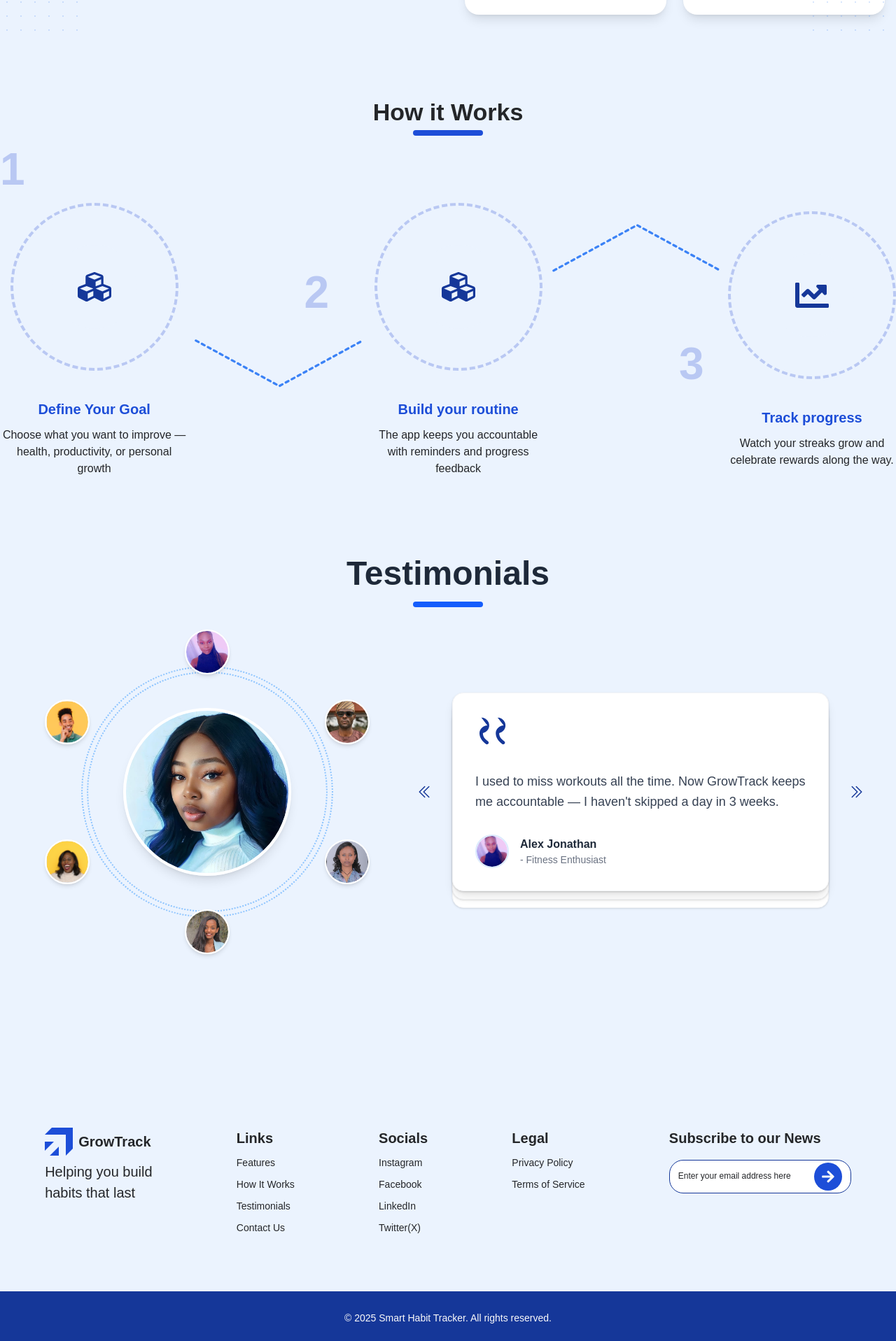
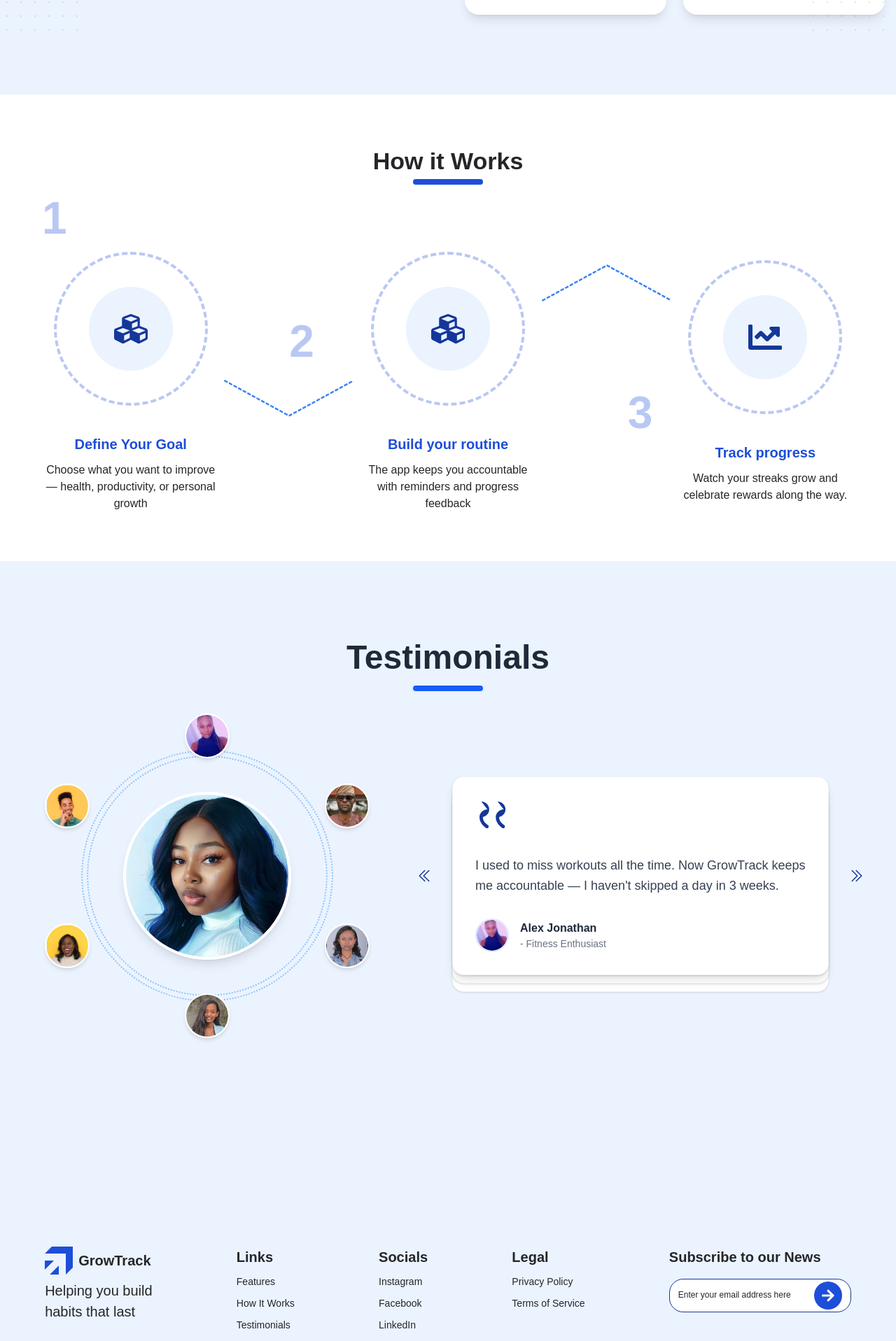
Before and after one commit to betty-19/Grow-Track, a Next.js app: page / in a window 1280 px wide. Shown: the part 747-2664 px from the top of the page at 70% size. Built offline with nearby package versions, Linux system fonts and the light colour scheme.

Commit message:
work on responsiveness of HowItWorks

```diff
--- a/app/globals.css
+++ b/app/globals.css
@@ -24,3 +24,6 @@ body {
   color: var(--foreground);
   font-family: Arial, Helvetica, sans-serif;
 }
+html {
+  scroll-behavior: smooth;
+}
--- a/app/page.js
+++ b/app/page.js
@@ -10,11 +10,23 @@ export default function Home() {
   return (
     <>
 
+     <section id="features">
+        <Features />
+      </section>
 
-      <Features />
-      <HowItWorks/>
-      <Testimonials />
-      <Footer/>
+      <section id="how-it-works">
+        <HowItWorks />
+      </section>
+
+      <section id="testimonials">
+        <Testimonials />
+      </section>
+      {/* <section id="contact">
+        <ContactUs />
+      </section> */}
+
+      <Footer />
+
 
     </>
   );
--- a/components/Footer.js
+++ b/components/Footer.js
@@ -4,8 +4,53 @@ import { FaArrowRight } from "react-icons/fa";
 
 export default function Footer() {
   const [isSubscribe, setIsSubscribe] = useState(false);
+  const [email, setEmail] = useState("");
+  const [error, setError] = useState("");
 
-  const handleSubscribeBtn = () => setIsSubscribe(true);
+  const handleSubscribeBtn = () => {
+    const emailRegex = /^[^\s@]+@[^\s@]+\.[^\s@]+$/;
+    if (!email) {
+      setError("Please Enter your Email");
+    } else if (!emailRegex.test(email)) {
+      setError("Please enter a valid email address.");
+      setIsSubscribe(false);
+    } else {
+      setIsSubscribe(true);
+      setError("");
+    }
+  };
+
+  const scrollToSection = (id) => {
+    const section = document.getElementById(id);
+    if (section) {
+      section.scrollIntoView({ behavior: "smooth" });
+    }
+  };
+
+  const linkGroups = [
+    {
+      title: "Links",
+      items: [
+        { name: "Features", id: "features" },
+        { name: "How It Works", id: "how-it-works" },
+        { name: "Testimonials", id: "testimonials" },
+        { name: "Contact Us", id: "footer-contact" },
+      ],
+    },
+    {
+      title: "Socials",
+      items: [
+        { name: "Instagram", url: "https://www.instagram.com" },
+        { name: "Facebook", url: "https://www.facebook.com" },
+        { name: "LinkedIn", url: "https://www.linkedin.com" },
+        { name: "Twitter(X)", url: "https://twitter.com" },
+      ],
+    },
+    {
+      title: "Legal",
+      items: ["Privacy Policy", "Terms of Service"],
+    },
+  ];
 
   return (
     <>
@@ -16,12 +61,13 @@ export default function Footer() {
           gap-10 py-20 px-6
           md:grid md:grid-cols-2 md:text-left
           lg:flex lg:flex-row lg:justify-around lg:items-start
+          mt-[50px]
         "
       >
-
+        {/* Logo and Tagline */}
         <div>
           <div className="flex items-center gap-2 mb-2 justify-center md:justify-start">
-            <img src="../images/logo.png" alt="" className="w-10 h-10" />
+            <img src="../logo.png" alt="" className="w-10 h-10" />
             <p className="text-[20px] font-[700] text-[#242629]">GrowTrack</p>
           </div>
           <p className="font-[500] text-[20px] text-[#242629]">
@@ -29,79 +75,75 @@ export default function Footer() {
           </p>
         </div>
 
-
-        {/* <div>
+        {/* Footer Link Groups */}
+        {linkGroups.map((group) => (
+          <div key={group.title}>
             <p className="text-[#242629] text-[20px] font-[700] mb-[10px]">
-            Links
+              {group.title}
             </p>
-          <div className="flex flex-col gap-[10px] font-[500] text-[14px] text-[#242629]">
-            <p>Features</p>
-            <p>How It Works</p>
-            <p>Testimonials</p>
-            <p>Contact Us</p>
-          </div>
-        </div>
-        <div>
-          <p className="text-[#242629] text-[20px] font-[700] mb-[10px]">
-            Socials
-          </p>
-          <div className="flex flex-col gap-[10px] font-[500] text-[14px] text-[#242629]">
-            <p>Instagram</p>
-            <p>Facebook</p>
-            <p>LinkedIn</p>
-            <p>Twitter(X)</p>
-          </div>
-        </div>
-
-
-        <div>
-          <p className="text-[#242629] text-[20px] font-[700] mb-[10px]">
-            Legal
-          </p>
-          <div className="flex flex-col gap-[10px] font-[500] text-[14px] text-[#242629]">
-            <p>Privacy Policy</p>
-            <p>How It Works</p>
-            <p>Terms of Service</p>
-          </div>
-        </div> */}
-
-       {[
-          { title: "Links", items: ["Features", "How It Works", "Testimonials", "Contact Us"] },
-          { title: "Socials", items: ["Instagram", "Facebook", "LinkedIn", "Twitter(X)"] },
-          { title: "Legal", items: ["Privacy Policy", "Terms of Service"] },
-        ].map((group) => (
-          <div key={group.title}>
-            <p className="text-[#242629] text-[20px] font-[700] mb-[10px]">{group.title}</p>
             <ul className="flex flex-col gap-[10px] font-[500] text-[14px] text-[#242629]">
-              {group.items.map((item) => (
-                <li key={item} className="hover:text-[#1D4ED8] cursor-pointer">{item}</li>
-              ))}
+              {group.items.map((item) =>
+                typeof item === "string" ? (
+                  <li
+                    key={item}
+                    className="hover:text-[#1D4ED8] cursor-pointer"
+                  >
+                    {item}
+                  </li>
+                ) : item.id ? (
+                  <li
+                    key={item.name}
+                    className="hover:text-[#1D4ED8] cursor-pointer"
+                    onClick={() => scrollToSection(item.id)}
+                  >
+                    {item.name}
+                  </li>
+                ) : (
+                  <li key={item.name}>
+                    <a
+                      href={item.url}
+                      target="_blank"
+                      rel="noopener noreferrer"
+                      className="hover:text-[#1D4ED8]"
+                    >
+                      {item.name}
+                    </a>
+                  </li>
+                )
+              )}
             </ul>
           </div>
         ))}
+
+        {/* Subscribe Section */}
         <div className="flex flex-col gap-4">
           <p className="font-[700] text-[20px] text-[#242629]">
             Subscribe to our News
           </p>
-         <div className="
+          <div
+            className="
               border border-[#153799] rounded-[20px]
               flex items-center bg-white
               w-full max-w-[340px] min-w-[260px] h-[48px]
               mx-auto md:mx-0 px-2 sm:px-3
-">
+            "
+          >
             <input
               type="email"
               placeholder="Enter your email address here"
+              id="email"
+              onChange={(e) => setEmail(e.target.value)}
               className="
                 flex-1 text-sm sm:text-[12px] font-[400] text-[#242629]
                 placeholder:text-[#242629]
                 focus:outline-none
                 pr-2
               "
+              required
             />
             <button
               className="
-      flex-shrink-0  /* prevents shrinking over the input */
+                flex-shrink-0
                 flex items-center justify-center
                 bg-[#1D4ED8] rounded-full cursor-pointer
                 hover:bg-[#153799] transition-colors
@@ -113,11 +155,12 @@ export default function Footer() {
             </button>
           </div>
 
-          {isSubscribe && (
-            <p className="font-[400] text-[16px] text-[#242629] sm:text-[18px] md:text-[20px] ">
+          {isSubscribe && !error && (
+            <p className="font-[400] text-[16px] text-[#242629] sm:text-[18px] md:text-[20px]">
               You're in! Thanks for subscribing
             </p>
           )}
+          {error && <p className="text-red-500 text-sm">{error}</p>}
         </div>
       </section>
 
--- a/components/HowItWorks.js
+++ b/components/HowItWorks.js
@@ -1,40 +1,8 @@
 import { FaPencilAlt, FaCubes, FaChartLine } from "react-icons/fa";
 import React from "react";
 
-// Reusable dashed chevron (up or down)
-const DashedChevronOld = ({ direction = "down", size = 400, color = "#3B82F6" }) => {
-const rotate =
-direction === "up" ? "rotate(180)" :
-direction === "left" ? "rotate(90)" :
-direction === "right" ? "rotate(-90)" : "rotate(0)";
-
-return (
-<svg
-width={size}
-height={size / 2}
-viewBox="0 0 24 12"
-fill="none"
-stroke={color}
-strokeWidth="0.2"
-strokeDasharray="1 0.7"
-strokeLinecap="round"
-strokeLinejoin="round"
-style={{ transform: rotate }}
->
-{/* Just the chevron head */}
-{/* <polyline points="0,0 12,8 22,1" /> */}
-<polyline points="1,1 12,7 23,1" />
-</svg>
-);
-};
-// Reusable dashed chevron (up or down)
 const DashedChevron = ({ direction = "down", size = 260, color = "#3B82F6" }) => {
-
-const points =
-direction === "up"
-? "1,7 12,1 23,7"
-: "1,1 12,7 23,1";
-
+  const points = direction === "up" ? "1,7 12,1 23,7" : "1,1 12,7 23,1";
   return (
     <svg
       width={size}
@@ -46,120 +14,194 @@ strokeWidth="0.3"
       strokeDasharray="0.4 0.5"
       strokeLinecap="round"
       strokeLinejoin="round"
+      className="chev-svg"
     >
       <polyline points={points} />
     </svg>
   );
 };
 
-
-
 export default function HowItWorks() {
   return (
-<section className="my-[50px]">
-<div className="flex flex-col items-center">
+    <section className="my-[50px] bg-white py-[70px] overflow-hidden" style={{ paddingLeft: "60px", paddingRight: "60px" }}>
+      <div className="flex flex-col items-center how-it-works-title">
         <p className="font-[700] text-[34px] text-[#242629]">How it Works</p>
-<div className="w-[100px] h-[8px] bg-[#1D4ED8] rounded-[8px]"></div>
+        <div className="w-[100px] h-[8px] bg-[#1D4ED8] rounded-[8px]" />
       </div>
- <p className="font-[700] text-[64px] text-[#B9C8F3]">1</p>
-<div className="flex items-center justify-around">
 
-    {/* Step 1 */}
-    <div className="flex flex-col items-center  gap-[40px]">
-<div className="flex flex-col items-start justify-center ">
+      {/* --- large-screen '1' (keeps your original row placement) --- */}
+      <p className="big-number hide-on-mobile font-[700] text-[64px] text-[#B9C8F3]">1</p>
 
-<div className="flex flex-col items-center gap-[25px] ">
-<div className="border-[4px] w-[240px] h-[240px] text-[#B9C8F3] border-dashed rounded-[50%] flex items-center justify-center">
-<div className="w-[120px] h-[120px] bg-[#EBF3FE] flex items-center justify-center rounded-[50%]">
-<FaCubes className="w-[48px] h-[48px] text-[#153799]" />
+      <div className="flex flex-col lg:flex-row items-center justify-around">
+
+        {/* -------- STEP 1 -------- */}
+        <div className="flex flex-col items-center gap-[40px] relative">
+          {/* mobile/stacked number: shown only on small/medium (on top of the circle) */}
+          <p className="mobile-number show-on-mobile font-[700] text-[#B9C8F3] text-[40px] md:text-[52px] absolute -top-8 left-1/2 transform -translate-x-1/2 ">
+            1
+          </p>
+
+          <div className="flex flex-col items-center gap-[25px]">
+            <div className="border-[4px] border-dashed border-[#B9C8F3] rounded-full flex items-center justify-center mid-circle
+                            w-[160px] h-[160px] md:w-[200px] md:h-[200px] lg:w-[240px] lg:h-[240px]">
+              <div className="bg-[#EBF3FE] rounded-full flex items-center justify-center mid-inner
+                              w-[80px] h-[80px] md:w-[100px] md:h-[100px] lg:w-[120px] lg:h-[120px]">
+                <FaCubes className="text-[#153799] w-[32px] h-[32px] md:w-[40px] md:h-[40px] lg:w-[48px] lg:h-[48px]" />
               </div>
             </div>
           </div>
-</div>
+
           <div className="flex flex-col items-center gap-[10px]">
-<p className="font-[700] text-[20px] text-[#1D4ED8]">Define Your Goal</p>
-<p className="font-[400] text-[16px] text-[#242629] text-center">
+            <p className="font-[700] text-[18px] md:text-[20px] text-[#1D4ED8]">Define Your Goal</p>
+            <p className="font-[400] text-[14px] md:text-[16px] text-[#242629] text-center max-w-[260px]">
               Choose what you want to improve — health, productivity, or personal growth
             </p>
           </div>
         </div>
 
-
-<div className="h-[20px]">
-<DashedChevron direction="down" size={260}/>
+        {/* chevron between 1 & 2 (we wrap it so we can hide/scale it for ranges) */}
+        <div className="h-[20px] mid-chevron hide-on-mobile">
+          <DashedChevron direction="down" size={260} />
         </div>
 
-{/* Step 2 */}
-<div className="flex flex-col items-center gap-[40px]">
-{/* <div className="flex items-center justify-center "> */}
-<div className="relative">
-<p className="font-[700] text-[64px] text-[#B9C8F3] absolute -top-[-80px] -left-[100px]">2</p>
-<div className="flex flex-col items-center gap-[25px] ">
-<div className="border-[4px] w-[240px] h-[240px] text-[#B9C8F3] border-dashed rounded-[50%] flex items-center justify-center">
-<div className="w-[120px] h-[120px] bg-[#EBF3FE] flex items-center justify-center rounded-[50%]">
-<FaCubes className="w-[48px] h-[48px] text-[#153799]" />
+        {/* -------- STEP 2 -------- */}
+        <div className="flex flex-col items-center gap-[40px] relative">
+          {/* large-screen number (keeps your original absolute placement) */}
+          <p className="big-number-step hide-on-mobile hidden lg:block font-[700] text-[64px] text-[#B9C8F3] absolute -top-[-80px] -left-[100px]">
+            2
+          </p>
+
+          {/* when stacked (mobile), show number on top of its circle */}
+          <p className="mobile-number show-on-mobile font-[700] text-[#B9C8F3] text-[40px] md:text-[52px] absolute -top-8 left-1/2 transform -translate-x-1/2">
+            2
+          </p>
+
+          <div className="flex flex-col items-center gap-[25px]">
+            <div className="border-[4px] border-dashed border-[#B9C8F3] rounded-full flex items-center justify-center mid-circle
+                            w-[160px] h-[160px] md:w-[200px] md:h-[200px] lg:w-[240px] lg:h-[240px]">
+              <div className="bg-[#EBF3FE] rounded-full flex items-center justify-center mid-inner
+                              w-[80px] h-[80px] md:w-[100px] md:h-[100px] lg:w-[120px] lg:h-[120px]">
+                <FaCubes className="text-[#153799] w-[32px] h-[32px] md:w-[40px] md:h-[40px] lg:w-[48px] lg:h-[48px]" />
               </div>
             </div>
           </div>
-</div>
+
           <div className="flex flex-col items-center gap-[10px]">
-<p className="font-[700] text-[20px] text-[#1D4ED8]">Build your routine</p>
-<p className="font-[400] text-[16px] text-[#242629] text-center">
+            <p className="font-[700] text-[18px] md:text-[20px] text-[#1D4ED8]">Build your routine</p>
+            <p className="font-[400] text-[14px] md:text-[16px] text-[#242629] text-center max-w-[260px]">
               The app keeps you accountable with reminders and progress feedback
             </p>
           </div>
         </div>
 
-
-
-<div className="h-[350px] ">
+        {/* chevron between 2 & 3 */}
+        <div className="h-[350px] mid-chevron hide-on-mobile">
           <DashedChevron direction="up" size={260} />
         </div>
 
-{/* Step 3 */}
-<div className="flex flex-col items-center gap-[40px]">
-   {/* <div className="flex items-end justify-center "> */}
-    <div className="relative">
-<p className="font-[700] text-[64px] text-[#B9C8F3] absolute -top-[-170px] -left-[70px]">3</p>
+        {/* -------- STEP 3 -------- */}
+        <div className="flex flex-col items-center gap-[40px] relative">
+          {/* large-screen number (keep original absolute placement) */}
+          <p className="big-number-step hide-on-mobile hidden lg:block font-[700] text-[64px] text-[#B9C8F3] absolute -top-[-170px] -left-[70px]">
+            3
+          </p>
+
+          {/* stacked/mobile number on top of circle */}
+          <p className="mobile-number show-on-mobile font-[700] text-[#B9C8F3] text-[40px] md:text-[52px] absolute -top-8 left-1/2 transform -translate-x-1/2">
+            3
+          </p>
+
           <div className="flex flex-col items-center gap-[25px]">
-<div className="border-[4px] w-[240px] h-[240px] text-[#B9C8F3] border-dashed rounded-[50%] flex items-center justify-center">
-<div className="w-[120px] h-[120px] bg-[#EBF3FE] flex items-center justify-center rounded-[50%]">
-<FaChartLine className="w-[48px] h-[48px] text-[#153799]" />
+            <div className="border-[4px] border-dashed border-[#B9C8F3] rounded-full flex items-center justify-center mid-circle
+                            w-[160px] h-[160px] md:w-[200px] md:h-[200px] lg:w-[240px] lg:h-[240px]">
+              <div className="bg-[#EBF3FE] rounded-full flex items-center justify-center mid-inner
+                              w-[80px] h-[80px] md:w-[100px] md:h-[100px] lg:w-[120px] lg:h-[120px]">
+                <FaChartLine className="text-[#153799] w-[32px] h-[32px] md:w-[40px] md:h-[40px] lg:w-[48px] lg:h-[48px]" />
               </div>
             </div>
           </div>
-</div>
+
           <div className="flex flex-col items-center gap-[10px]">
-<p className="font-[700] text-[20px] text-[#1D4ED8]">Track progress</p>
-<p className="font-[400] text-[16px] text-[#242629] text-center">
+            <p className="font-[700] text-[18px] md:text-[20px] text-[#1D4ED8]">Track progress</p>
+            <p className="font-[400] text-[14px] md:text-[16px] text-[#242629] text-center max-w-[260px]">
               Watch your streaks grow and celebrate rewards along the way.
             </p>
           </div>
         </div>
+      </div>
+
+      {/* ---------- small CSS to control mid-range (1020-1150px) and mobile toggles ---------- */}
+      <style>{`
+  /* show/hide helpers using the 1020px threshold you wanted */
+  .show-on-mobile { display: none; }
+  .hide-on-mobile { display: block; }
+
+  @media (max-width: 1024px) {
+    .show-on-mobile { display: block !important; }   /* show numbers on stacked mode */
+    .hide-on-mobile { display: none !important; }    /* hide big/row-only numbers & chevrons */
+
+    .mobile-number {
+      top: -80px; /* spacing between number and circle */
+    }
+
+    /* space between stacked steps only */
+    .flex-col.lg\\:flex-row > div {
+      margin-bottom: 5rem; /* space between steps */
+    }
+
+    .flex-col.lg\\:flex-row > div:last-child {
+      margin-bottom: 0; /* no extra space after last step */
+    }
+
+    .how-it-works-title {
+      margin-bottom: 8rem; /* space between title and first step */
+    }
+  }
+
+  /* mid-range scaling: 1020px - 1150px */
+  @media (min-width: 1020px) and (max-width: 1150px) {
+    /* slightly smaller outer circles */
+    .mid-circle { width: 180px !important; height: 180px !important; }
+    /* slightly smaller inner circles */
+    .mid-inner  { width: 88px !important; height: 88px !important; }
+    /* smaller SVG icons inside the inner circle */
+    .mid-inner svg { width: 36px !important; height: 36px !important; }
+    /* slightly reduce the large numbers that appear in row */
+    .big-number, .big-number-step { font-size: 48px !important; line-height: 1 !important; }
+    /* shrink chevrons */
+    .mid-chevron svg.chev-svg { width: 160px !important; height: 80px !important; }
+  }
 
 
-</div>
 
-{/* <div className="flex items-center justify-around">
-<div className="flex flex-col items-center gap-[10px]">
-<p className="font-[700] text-[20px] text-[#1D4ED8]">Build your routine</p>
-<p className="font-[400] text-[16px] text-[#242629] text-center">
-The app keeps you accountable with reminders and progress feedback
-</p>
-</div>
-<div className="flex flex-col items-center gap-[10px]">
-<p className="font-[700] text-[20px] text-[#1D4ED8]">Build your routine</p>
-<p className="font-[400] text-[16px] text-[#242629] text-center">
-The app keeps you accountable with reminders and progress feedback
-</p>
-</div>
-<div className="flex flex-col items-center gap-[10px]">
-<p className="font-[700] text-[20px] text-[#1D4ED8]">Track progress</p>
-<p className="font-[400] text-[16px] text-[#242629] text-center">
-Watch your streaks grow and celebrate rewards along the way.
-</p>
-</div>
-</div> */}
+  @media (min-width: 1048px) and (max-width: 1270px) {
+    /* slightly smaller outer circles */
+    .mid-circle { width: 200px !important; height: 200px !important; }
+    /* slightly smaller inner circles */
+    // .mid-inner  { width: 88px !important; height: 88px !important; }
+    /* smaller SVG icons inside the inner circle */
+    // .mid-inner svg { width: 36px !important; height: 36px !important; }
+    /* slightly reduce the large numbers that appear in row */
+    // .big-number, .big-number-step { font-size: 48px !important; line-height: 1 !important; }
+    /* shrink chevrons */
+    .mid-chevron svg.chev-svg { width: 160px !important; height: 80px !important; }
+  }
+
+
+   @media (min-width: 1265px) and (max-width: 1322px) {
+    /* slightly smaller outer circles */
+    .mid-circle { width: 220px !important; height: 220px !important; }
+    /* slightly smaller inner circles */
+    // .mid-inner  { width: 88px !important; height: 88px !important; }
+    /* smaller SVG icons inside the inner circle */
+    // .mid-inner svg { width: 36px !important; height: 36px !important; }
+    /* slightly reduce the large numbers that appear in row */
+    // .big-number, .big-number-step { font-size: 48px !important; line-height: 1 !important; }
+    /* shrink chevrons */
+    .mid-chevron svg.chev-svg { width: 200px !important; height: 100px !important; }
+  }
+`}</style>
+
     </section>
   );
 }
```
Also changed, not shown: public/logo.png (renamed from public/images/logo.png), 1 other file (tests, documents, lock files or other folders). Lines whose indentation alone changed are shown as unchanged.
